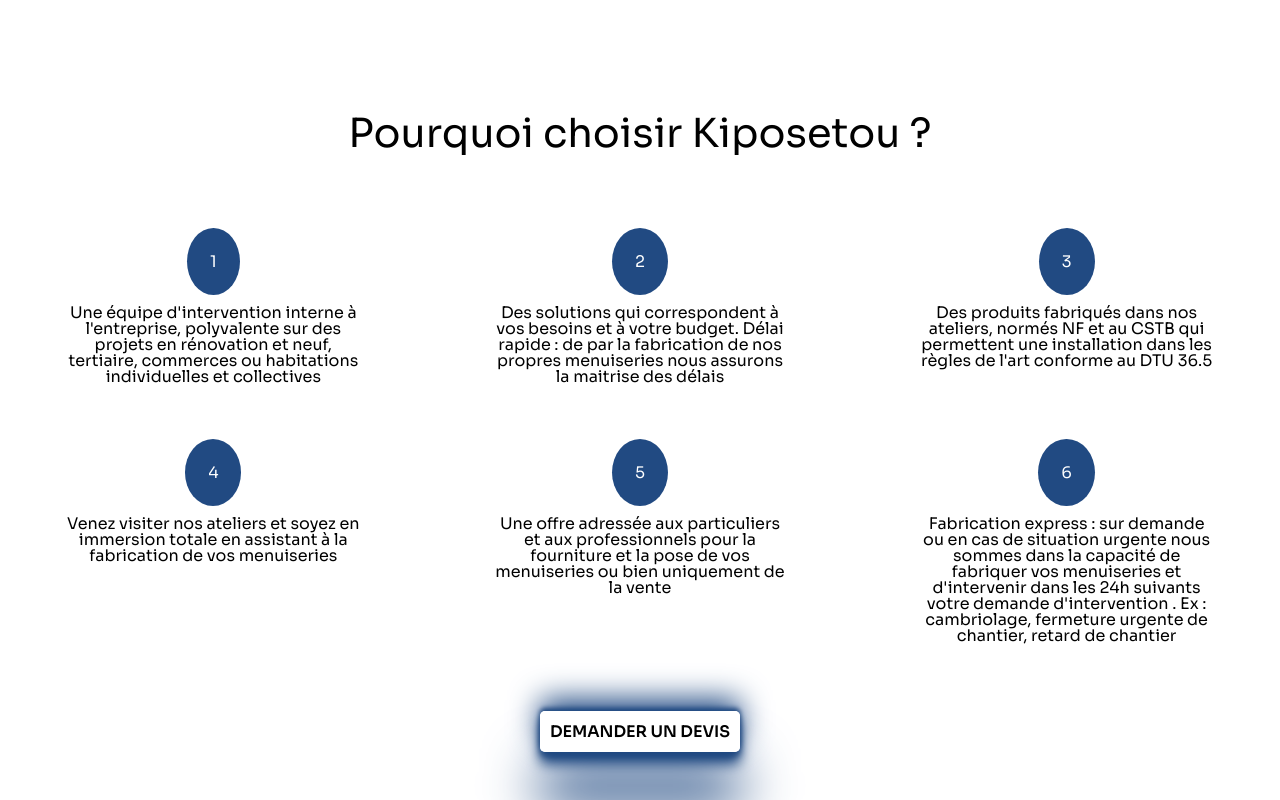
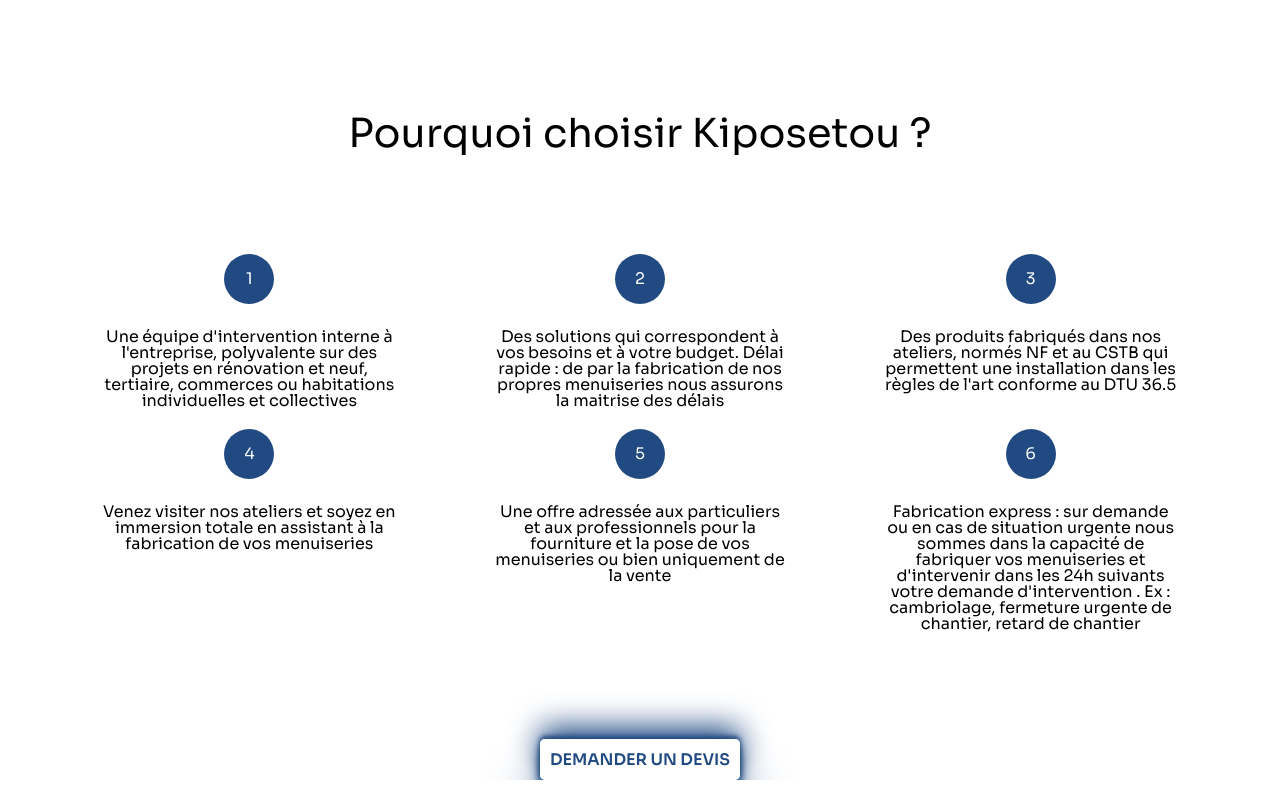
Before and after one commit to mohammed266392/kipostout-projet, an Angular app: page /Accueil in a window 1280 px wide. Shown: the part 3185-3985 px from the top of the page. Built offline with nearby package versions, Linux system fonts and the light colour scheme.

Commit message:
version corrective n°1

```diff
--- a/src/app/commentaire/commentaire.component.html
+++ b/src/app/commentaire/commentaire.component.html
@@ -10,6 +10,6 @@
             </p>
         </div>
     </div>
-    <img class="fleche_droite_avis" src="../assets/images/fleche-vers-le-haut.png" (click)="tournerADroite()"/>
-    <img class="fleche_gauche_avis" src="../assets/images/fleche-vers-le-haut.png" (click)="tournerAGauche()"/>
+    <img [ngClass]="{'fleche_droite_avis':true,'disparaitre':indexAvis==commentaires.length-1}" src="../assets/images/fleche-vers-le-haut.png" (click)="tournerADroite()"/>
+    <img [ngClass]="{'fleche_gauche_avis':true,'disparaitre':indexAvis==0}" src="../assets/images/fleche-vers-le-haut.png" (click)="tournerAGauche()"/>
 </div>
--- a/src/app/commentaire/commentaire.component.scss
+++ b/src/app/commentaire/commentaire.component.scss
@@ -1,4 +1,8 @@
-.main2_block4_avis{
+
+  .disparaitre{
+    display: none;
+  }
+  .main2_block4_avis{
     height: 500px;
     position: relative;
 
--- a/src/app/commentaire/commentaire.component.ts
+++ b/src/app/commentaire/commentaire.component.ts
@@ -15,6 +15,7 @@
 
   ngOnInit(): void {
     this.commentaires = this.commentaireService.initalisationCommentaire();
+    console.log('mes commentaires : ', this.commentaires);
   }
 
   slideAdroite(){
@@ -39,7 +40,7 @@
 
   tournerADroite(){
     console.log("mon indexe : ",this.indexAvis);
-    if(this.indexAvis<3){
+    if(this.indexAvis<this.commentaires.length){
         this.indexAvis++;
         this.slideAdroite();
 
--- a/src/app/header/header.component.scss
+++ b/src/app/header/header.component.scss
@@ -107,7 +107,7 @@
                     background-color: white;
 
                     &-onglet{
-                        transition: all 0.3s ease-in-out;
+                        transition: all 0.1s ease-in-out;
                     }
                     &-onglet:hover{
                         font-size: 1.1rem;
--- a/src/app/header/header.component.ts
+++ b/src/app/header/header.component.ts
@@ -1,4 +1,4 @@
-import { Component, OnInit } from '@angular/core';
+import { Component, HostListener, OnInit } from '@angular/core';
 import { BreakpointObserver } from '@angular/cdk/layout';
 import { Router } from '@angular/router';
 
@@ -11,6 +11,22 @@
 export class HeaderComponent implements OnInit {
   modaleMobileMenu : boolean = false;
   showContainer: boolean = false;
+  wasInside = false;
+
+  @HostListener('click')
+  clickInside() {
+    console.log("clicked inside");
+    this.wasInside = true;
+  }
+
+  @HostListener('document:click')
+  clickout() {
+    if (!this.wasInside) {
+      console.log("clicked outside");
+    }
+    this.wasInside = false;
+  }
+
   constructor(private router : Router) { }
 
   ngOnInit(): void {
--- a/src/app/pk-choisir/pk-choisir.component.html
+++ b/src/app/pk-choisir/pk-choisir.component.html
@@ -3,27 +3,39 @@
     <div class="main2_block3">
         <div class="main2_block3_numero">
             <div class="main2_block3_numero_box">
-                <div class="numero_block"> <span class="number_span">1</span> </div>
+                <div class="numero_block">
+                    <div class="number">1</div>
+                </div>
                 <div class="numero_text">Une équipe d'intervention interne à l'entreprise, polyvalente sur des projets en rénovation et neuf, tertiaire, commerces ou habitations individuelles et collectives</div>
             </div>
             <div class="main2_block3_numero_box">
-                <div class="numero_block"><span class="number_span">2</span></div>
+                <div class="numero_block">
+                    <div class="number">2</div>
+                </div>
                 <div class="numero_text">Des solutions qui correspondent à <strong>vos besoins</strong> et à <strong>votre budget</strong>. Délai rapide : de par la fabrication de nos propres menuiseries nous assurons la maitrise des délais </div>
             </div>
             <div class="main2_block3_numero_box">
-                <div class="numero_block"><span class="number_span">3</span></div>
+                <div class="numero_block">
+                    <div class="number">3</div>
+                </div>
                 <div class="numero_text">Des produits fabriqués dans nos ateliers, normés NF et au CSTB qui permettent une installation dans les règles de l'art conforme au DTU 36.5</div>
             </div>
             <div class="main2_block3_numero_box">
-                <div class="numero_block"><span class="number_span">4</span></div>
+                <div class="numero_block">
+                    <div class="number">4</div>
+                </div>
                 <div class="numero_text">Venez visiter nos ateliers et soyez en immersion totale en assistant à la fabrication de vos menuiseries</div>
             </div>
             <div class="main2_block3_numero_box">
-                <div class="numero_block"><span class="number_span">5</span></div>
+                <div class="numero_block">
+                    <div class="number">5</div>
+                </div>
                 <div class="numero_text">Une offre adressée aux particuliers et aux professionnels pour la fourniture et la pose de vos menuiseries ou bien uniquement de la vente</div>
             </div>
             <div class="main2_block3_numero_box">
-                <div class="numero_block"><span class="number_span">6</span></div>
+                <div class="numero_block">
+                    <div class="number">6</div>
+                </div>
                 <div class="numero_text">Fabrication express : sur demande ou en cas de situation urgente nous sommes dans la capacité de fabriquer vos menuiseries et d'intervenir dans les 24h suivants votre demande d'intervention .  Ex : cambriolage, fermeture urgente de chantier, retard de chantier</div>
             </div>
          </div>
--- a/src/app/pk-choisir/pk-choisir.component.scss
+++ b/src/app/pk-choisir/pk-choisir.component.scss
@@ -1,13 +1,21 @@
+@import "../../vars";
+
+
 .main{
     &_title{
+        margin-bottom: 100px;
         text-align: center;
         font-size: 2.5em;
     }
 }
 
 .main2_block3{
-    margin-top: 20px;
-    margin-bottom: 60px;
+        display: flex;
+        flex-direction: column;
+        width: 90%;
+        margin: auto;
+        align-items: center;
+        gap: 40px;
   }
   .main2_block3_title{
     text-align: center;
@@ -16,45 +24,55 @@
   .main2_block3_numero{
     display: flex;
     flex-wrap: wrap;
-    justify-content:space-around ;
+    justify-content: space-around;
+    gap: 20px;
   }
   .main2_block3_numero_box{
     display: flex;
     flex-direction: column;
-    width: 33%;
+    gap: 25px;
   }
   .numero_block{
-    margin-top: 80px;
-    margin-bottom: 35px;
-    text-align: center;
+    color: $main-bg-color;
+    display: flex;
+    justify-content: center;
+    background-color: $main-color;
+    align-self: center;
+    height: 50px;
+    width: 50px;
+    border-radius: 50px;
 
+  }
+  .number{
+    align-self: center;
   }
   .numero_text{
       width: 300px;
       text-align: center;
       align-self: center;
   }
-  .number_span{
-    color: white;
-    background-color:#214a82;
-    padding: 23px;
-    border-radius: 50%;
-  }
+
   .main2_block3_button{
     margin-top: 80px;
     text-align: center;
   }
   .main2_block3_button_devis{
-    color: rgb(0, 0, 0);
+    color:$main-color;
     font-weight: bolder;
     padding: 10px;
     border-radius: 5px;
     background-color: #ffffff;
-    box-shadow:   #214a82 0px 54px 55px, #214a82 0px -12px 30px, #214a82 0px 4px 6px, #214a82 0px 12px 13px, #214a82 0px -3px 5px;
+    box-shadow: $main-color 0px 54px 55px, $main-color 0px -12px 30px, $main-color 0px 4px 6px, $main-color 0px 12px 13px, $main-color 0px -3px 5px;
     transition: all 0.3s ease-out;
   }
   .main2_block3_button_devis:hover{
     color: rgb(255, 255, 255);
-    background-color: #214a82;
+    background-color: $main-color;
 
   }
+
+@media only screen and (max-width: 530px) {
+    .main2_block3_numero{
+      gap: 60px;
+    }
+  }
```
